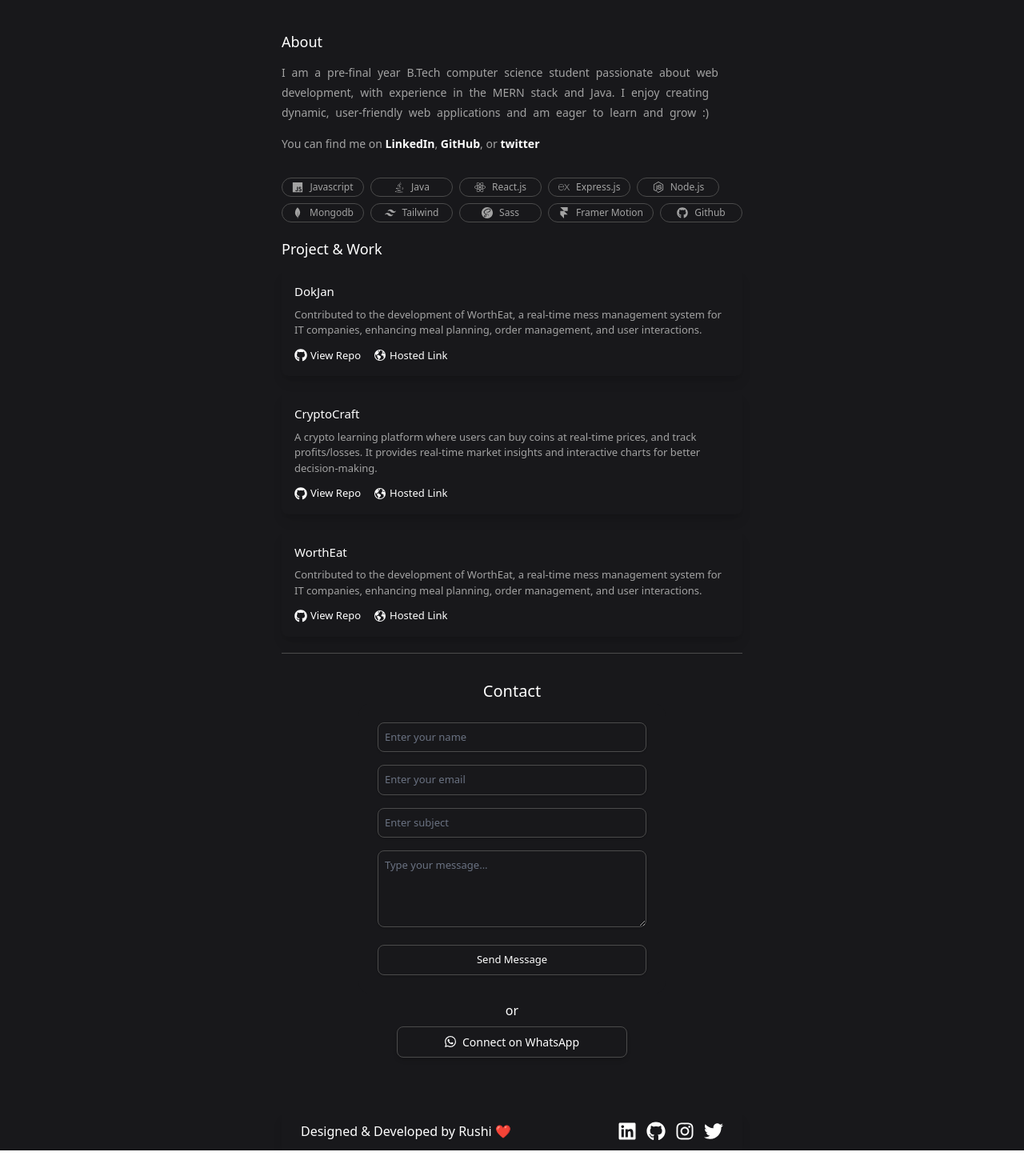
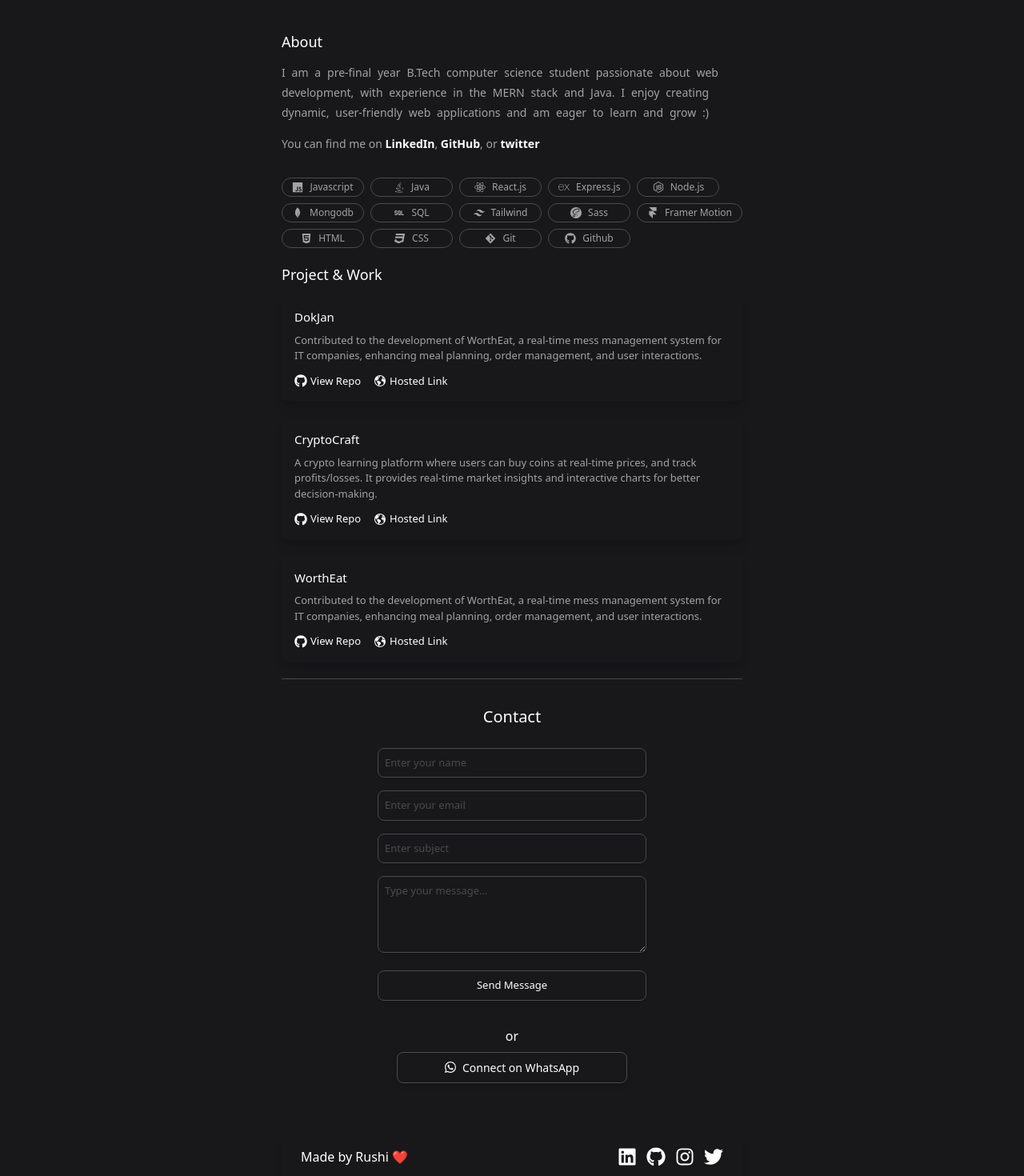
Before and after one commit to Rushi-Parekar11/Portfolio, a React (Vite) app: page / in a window 1280 px wide. Shown: the part 145-1615 px from the top of the page at 80% size. Before the commit the page ends 1583 px from the top, so only its background shows below. Built offline with nearby package versions, Linux system fonts and the light colour scheme.

Commit message:
change color

```diff
--- a/src/App.jsx
+++ b/src/App.jsx
@@ -1,9 +1,11 @@
 import { useState, useEffect } from 'react'
-import { FaGithub, FaInstagram, FaTwitter } from "react-icons/fa";
+import { FaGithub, FaInstagram, FaTwitter,FaGitAlt  } from "react-icons/fa";
 import { ToastContainer, toast } from 'react-toastify';
-import { FaLinkedin, FaXTwitter, FaYoutube, FaGoogleDrive, FaReact, FaNodeJs, FaJava, } from "react-icons/fa6";
+import { FaLinkedin, FaXTwitter, FaYoutube, FaGoogleDrive, FaReact, FaNodeJs, FaJava,FaHtml5 ,FaCss3  } from "react-icons/fa6";
 import { IoLogoJavascript, IoEarth } from "react-icons/io5";
 import { SiExpress, SiMongodb, SiTailwindcss, SiSass, SiFramer, SiReact, SiWhatsapp } from "react-icons/si";
+import { TbSql } from "react-icons/tb";
+
 import { RiWhatsappFill } from "react-icons/ri";
 import pic from './assets/myimgcrop.jpeg'
 import Project1 from './assets/project1.png'
@@ -97,9 +99,13 @@ function App() {
                   { icon: <SiExpress className="h-[14px] w-[14px]" />, name: "Express.js" },
                   { icon: <FaNodeJs className="h-[14px] w-[14px]" />, name: "Node.js" },
                   { icon: <SiMongodb className="h-[14px] w-[14px]" />, name: "Mongodb" },
+                  { icon: <TbSql className="h-[14px] w-[14px]" />, name: "SQL" },
                   { icon: <SiTailwindcss className="h-[14px] w-[14px]" />, name: "Tailwind" },
                   { icon: <SiSass className="h-[14px] w-[14px]" />, name: "Sass" },
                   { icon: <SiFramer className="h-[14px] w-[14px]" />, name: "Framer Motion" },
+                  { icon: <FaHtml5  className="h-[14px] w-[14px]" />, name: "HTML" },
+                  { icon: <FaCss3   className="h-[14px] w-[14px]" />, name: "CSS" },
+                  { icon: <FaGitAlt  className="h-[14px] w-[14px]" />, name: "Git" },
                   { icon: <FaGithub className="h-[14px] w-[14px]" />, name: "Github" },
                 ].map((skill, index) => (
                   <div key={index} className="h-[24px] min-w-[103px] text-[#a3a3a3] hover:text-white hover:border-white w-fit px-3 border-[1px] border-[#4b4b4b] rounded-2xl flex justify-center items-center gap-2 cursor-pointer transition-all duration-300">
@@ -187,7 +193,7 @@ function App() {
                   required
                   className="w-full p-2 border border-[#4b4b4b] text-[13px] rounded-lg shadow-sm
              focus:ring-primary focus:border-primary text-white dark:text-white
-             placeholder-gray-500 bg-transparent autofill:bg-transparent"
+             placeholder-[#4b4b4b] bg-transparent autofill:bg-transparent"
                   placeholder="Enter your name"
                 />
               </div>
@@ -200,7 +206,7 @@ function App() {
                   required
                   className="w-full p-2 border border-[#4b4b4b] text-[13px] rounded-lg shadow-sm
              focus:ring-primary focus:border-primary text-white dark:text-white
-             placeholder-gray-500 bg-transparent autofill:bg-transparent"                  placeholder="Enter your email"
+             placeholder-[#4b4b4b] bg-transparent autofill:bg-transparent"                  placeholder="Enter your email"
                 />
               </div>
 
@@ -212,7 +218,7 @@ function App() {
                   required
                   className="w-full p-2 border border-[#4b4b4b] text-[13px] rounded-lg shadow-sm
              focus:ring-primary focus:border-primary text-white dark:text-white
-             placeholder-gray-500 bg-transparent autofill:bg-transparent"                  placeholder="Enter subject"
+             placeholder-[#4b4b4b] bg-transparent autofill:bg-transparent"                  placeholder="Enter subject"
                 />
               </div>
 
@@ -224,7 +230,7 @@ function App() {
                   required
                   className="w-full p-2 border border-[#4b4b4b] text-[13px] rounded-lg shadow-sm
              focus:ring-primary focus:border-primary text-white dark:text-white
-             placeholder-gray-500 bg-transparent autofill:bg-transparent"                  placeholder="Type your message..."
+             placeholder-[#4b4b4b] bg-transparent autofill:bg-transparent"                  placeholder="Type your message..."
                 ></textarea>
               </div>
 
@@ -233,7 +239,7 @@ function App() {
                 onClick={sendMail}
                 className="w-full p-2 border border-[#4b4b4b] text-[13px] rounded-lg shadow-sm
              focus:ring-primary focus:border-primary text-white dark:text-white
-             placeholder-gray-500 bg-transparent autofill:bg-transparent"                disabled={loading}
+             placeholder-[#4b4b4b] bg-transparent autofill:bg-transparent"                disabled={loading}
               >
                 {loading ? "Sending..." : "Send Message"}
               </button>
@@ -248,7 +254,7 @@ function App() {
 
             {/* Footer */}
             <div className="w-full px-6 py-6 lg:py-3 mt-8 lg:mt-[68px] flex flex-col lg:flex-row items-center justify-between space-y-4 lg:space-y-0 shadow-lg">
-              <span className="text-white font-thin">Designed & Developed by Rushi ❤️</span>
+              <span className="text-white font-thin">Made by Rushi ❤️</span>
               <div className="flex gap-3">
                 <a href="https://www.linkedin.com/in/rushikesh-parekar/" target="_blank" rel="noopener noreferrer">
                   <FaLinkedin className="text-white text-2xl hover:text-gray-400 transition duration-300" />
```
